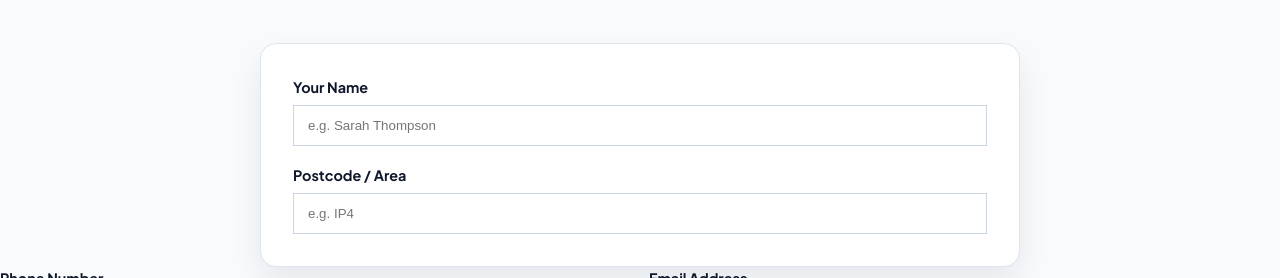
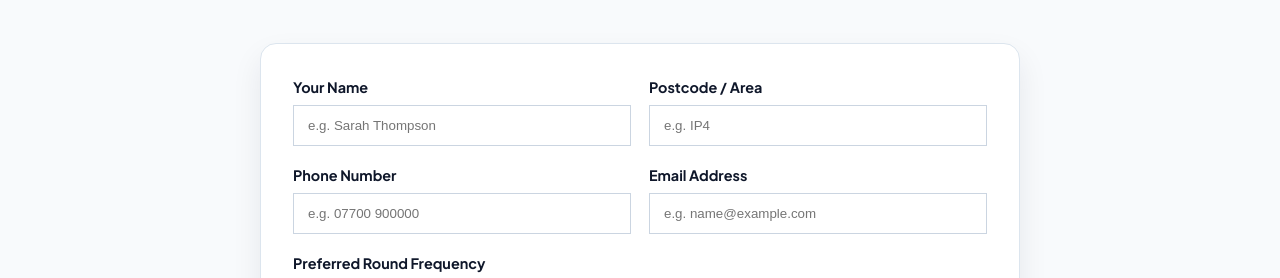
Before and after one commit to JHWClean/JHAZELWOODWINDOWCLEANING, a plain HTML site: page index.html in a window 1280 px wide. Shown: the part 2212-2490 px from the top of the page. Drawn offline with Linux system fonts and the light colour scheme.

Commit message:
Fix HTML structure and ensure proper encoding

```diff
--- a/index.html
+++ b/index.html
@@ -140,7 +140,7 @@
       </div>
     </section>
 
-    <section id="quote" class="section">
+ <section id="quote" class="section">
       <div class="container quote-wrap">
         <div class="section-heading left-align">
           <span class="eyebrow">Request a Quote</span>
@@ -149,8 +149,8 @@
         </div>
 
         <!-- Replace YOUR_FORM_ENDPOINT with your Formspree or Web3Forms URL when ready -->
-      <!-- Replace YOUR_FORM_ENDPOINT with your Formspree or Web3Forms URL when ready -->
-       <form class="quote-form" action="https://formspree.io/f/mljbwqvz" method="POST">
+        <form class="quote-form" action="https://formspree.io/f/mljbwqvz" method="POST">
+          <div class="form-row">
             <label>
               Your Name
               <input type="text" name="name" placeholder="e.g. Sarah Thompson" required />
@@ -192,3 +192,5 @@
 
           <button type="submit" class="btn btn-primary">Send Quote Request</button>
         </form>
+      </div>
+    </section>
```
